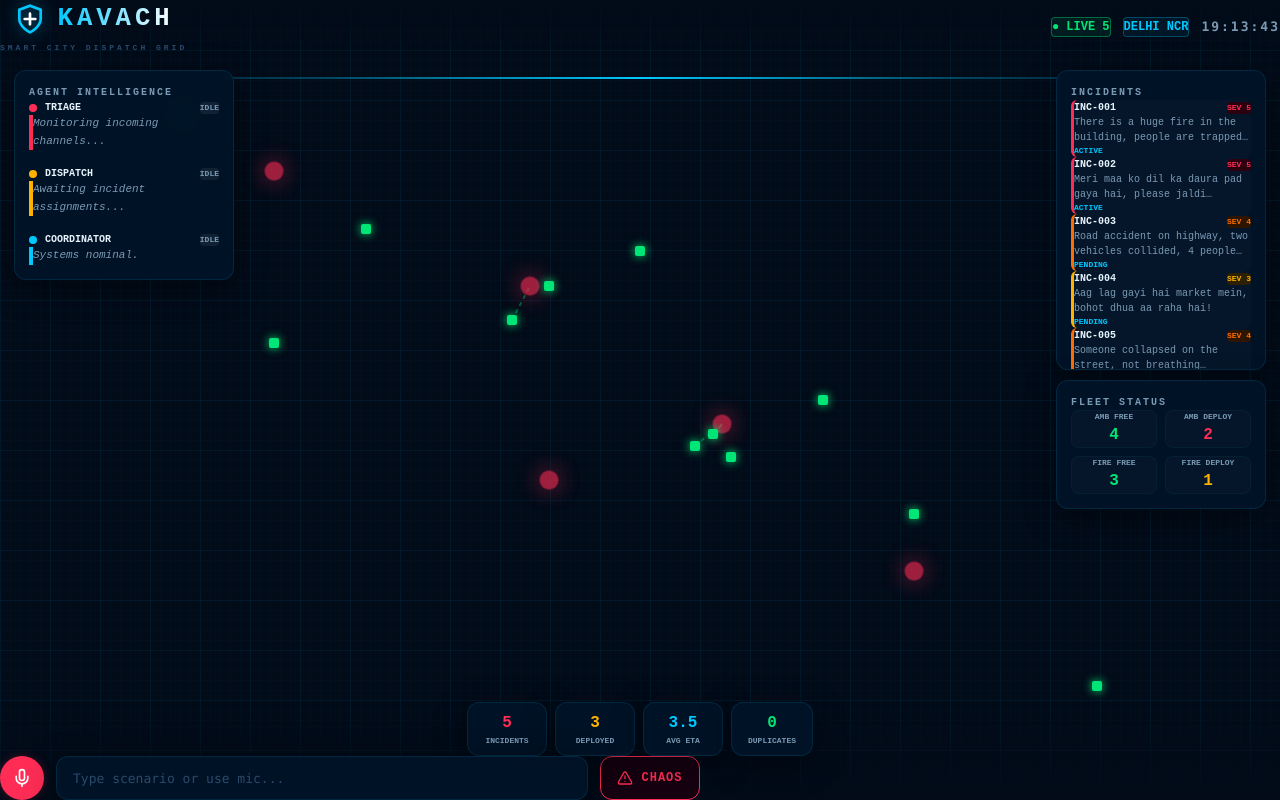
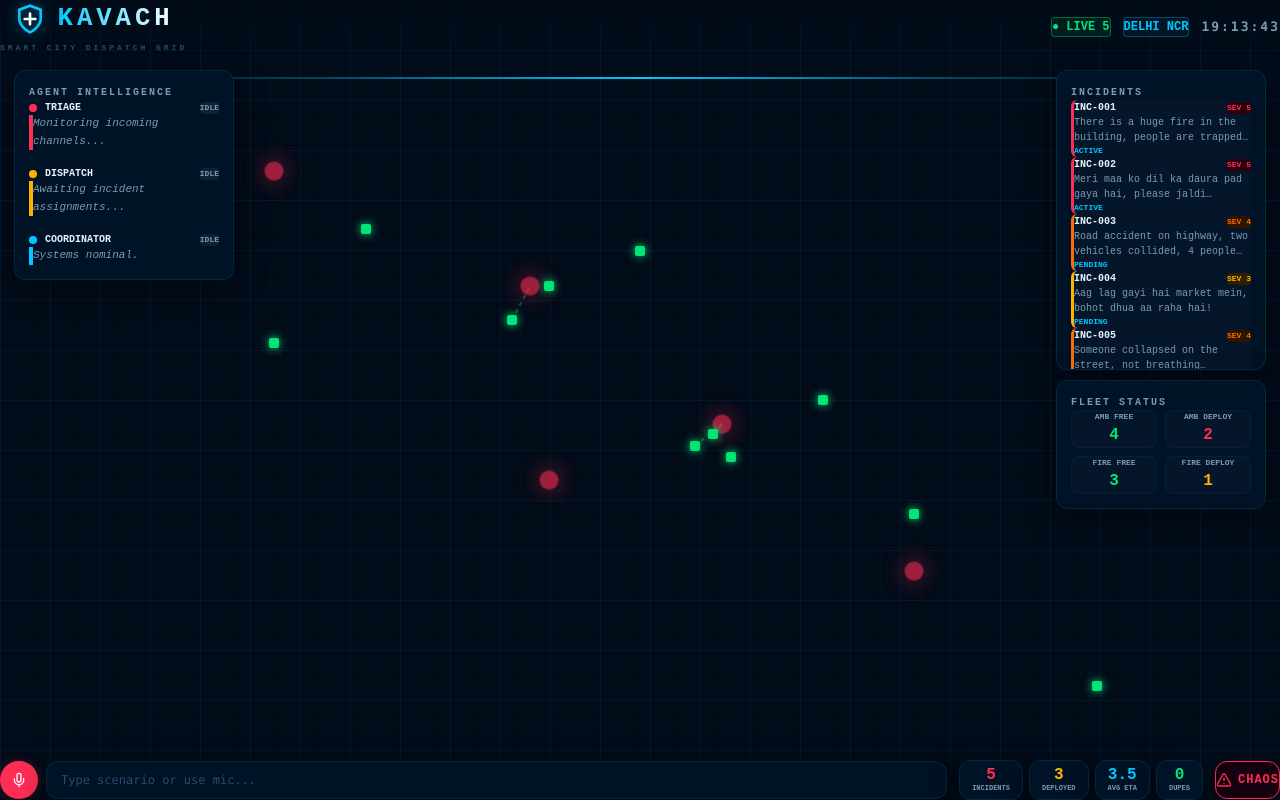
Before and after one commit to ShrijanSanidhya/kavach, a React (Vite) app: page /manager in a window 1280 px wide. Built offline with nearby package versions, Linux system fonts and the light colour scheme; no server answers.

Commit message:
feat(dashboard): collapse bottom bar into single compact flex row

```diff
--- a/src/pages/ManagerDashboard.jsx
+++ b/src/pages/ManagerDashboard.jsx
@@ -334,56 +334,58 @@ export default function ManagerDashboard() {
          </div>
       </div>
 
-      {/* BOTTOM BAR */}
-      <div className="fixed bottom-0 left-0 right-0 z-40 p-[10px_20px_14px]" style={{ background: "linear-gradient(0deg, #020B18F5, transparent)" }}>
-
-        {/* Stats Row */}
-        <div className="flex justify-center gap-[8px] mb-[8px]">
-          <div className="glass-card !p-[8px_16px] min-w-[80px] text-center">
-             <div className="text-[16px] font-[900] text-[#FF2D55]">{incidents.length}</div>
-             <div className="text-[8px] font-[700] text-[#7B9BB5] uppercase">Incidents</div>
-          </div>
-          <div className="glass-card !p-[8px_16px] min-w-[80px] text-center">
-             <div className="text-[16px] font-[900] text-[#FFB300]">{deployedVehicles.length}</div>
-             <div className="text-[8px] font-[700] text-[#7B9BB5] uppercase">Deployed</div>
-          </div>
-          <div className="glass-card !p-[8px_16px] min-w-[80px] text-center">
-             <div className="text-[16px] font-[900] text-[#00C8FF]">3.5</div>
-             <div className="text-[8px] font-[700] text-[#7B9BB5] uppercase">Avg ETA</div>
-          </div>
-          <div className="glass-card !p-[8px_16px] min-w-[80px] text-center">
-             <div className="text-[16px] font-[900] text-[#00E676]">0</div>
-             <div className="text-[8px] font-[700] text-[#7B9BB5] uppercase">Duplicates</div>
-          </div>
-        </div>
-
-        {/* Input Row */}
-        <div className="flex items-center gap-[12px] max-w-[700px] mx-auto w-full">
+      {/* BOTTOM BAR — single line: [mic + input] [4 stat cards] [CHAOS] */}
+      <div
+        className="fixed bottom-0 left-0 right-0 z-40 flex items-center justify-between gap-[12px] p-[10px_20px]"
+        style={{ background: "linear-gradient(0deg, #020B18F5, transparent)" }}
+      >
+        {/* LEFT — mic + input */}
+        <div className="flex items-center gap-[8px] flex-1 min-w-0">
           <button
             onClick={toggleMic}
-            className="w-[44px] h-[44px] rounded-full bg-[#FF2D55] flex items-center justify-center flex-shrink-0 transition-all"
+            className="w-[38px] h-[38px] rounded-full bg-[#FF2D55] flex items-center justify-center flex-shrink-0 transition-all"
             style={{ boxShadow: isListening ? "0 0 20px #FF2D5580" : "0 0 10px #FF2D5540" }}
           >
-             <Mic className={`w-5 h-5 text-white ${isListening ? 'animate-[pulse_1s_infinite]' : ''}`} />
+            <Mic className={`w-4 h-4 text-white ${isListening ? 'animate-[pulse_1s_infinite]' : ''}`} />
           </button>
-
           <input
             type="text"
-            className="flex-1 min-w-0 glass-card !p-[0_16px] h-[44px] text-[#E8F4FD] placeholder-[#2A4A6B] font-mono text-[13px] outline-none focus:border-[#00C8FF]"
+            className="flex-1 min-w-0 glass-card !p-[0_14px] h-[38px] rounded-[20px] text-[#E8F4FD] placeholder-[#2A4A6B] font-mono text-[12px] outline-none focus:border-[#00C8FF]"
             placeholder="Type scenario or use mic..."
             value={inputText}
             onChange={(e) => setInputText(e.target.value)}
             onKeyDown={handleInputSubmit}
           />
+        </div>
 
-          <button
-            onClick={handleChaosMode}
-            disabled={isChaosMode}
-            className="flex-shrink-0 min-w-[100px] whitespace-nowrap bg-[rgba(26,0,16,0.88)] border border-[#FF2D55] text-[#FF2D55] p-[10px_20px] h-[44px] rounded-[12px] font-[900] text-[12px] tracking-[1px] flex items-center justify-center gap-[8px] hover:bg-[rgba(255,45,85,0.1)] transition-colors"
-          >
-             <AlertTriangle className="w-4 h-4" /> CHAOS
-          </button>
+        {/* CENTER — 4 stat cards */}
+        <div className="flex items-center gap-[6px] flex-shrink-0">
+          <div className="glass-card !p-[6px_12px] text-center rounded-[8px]">
+            <div className="text-[16px] font-[900] text-[#FF2D55] leading-none">{incidents.length}</div>
+            <div className="text-[7px] font-[700] text-[#7B9BB5] uppercase mt-[2px]">Incidents</div>
+          </div>
+          <div className="glass-card !p-[6px_12px] text-center rounded-[8px]">
+            <div className="text-[16px] font-[900] text-[#FFB300] leading-none">{deployedVehicles.length}</div>
+            <div className="text-[7px] font-[700] text-[#7B9BB5] uppercase mt-[2px]">Deployed</div>
+          </div>
+          <div className="glass-card !p-[6px_12px] text-center rounded-[8px]">
+            <div className="text-[16px] font-[900] text-[#00C8FF] leading-none">3.5</div>
+            <div className="text-[7px] font-[700] text-[#7B9BB5] uppercase mt-[2px]">Avg ETA</div>
+          </div>
+          <div className="glass-card !p-[6px_12px] text-center rounded-[8px]">
+            <div className="text-[16px] font-[900] text-[#00E676] leading-none">0</div>
+            <div className="text-[7px] font-[700] text-[#7B9BB5] uppercase mt-[2px]">Dupes</div>
+          </div>
         </div>
+
+        {/* RIGHT — CHAOS button */}
+        <button
+          onClick={handleChaosMode}
+          disabled={isChaosMode}
+          className="flex-shrink-0 whitespace-nowrap bg-[rgba(26,0,16,0.88)] border border-[#FF2D55] text-[#FF2D55] p-[8px_16px] h-[38px] rounded-[12px] font-[900] text-[12px] tracking-[1px] flex items-center justify-center gap-[6px] hover:bg-[rgba(255,45,85,0.1)] transition-colors"
+        >
+          <AlertTriangle className="w-4 h-4" /> CHAOS
+        </button>
       </div>
 
     </div>
```
